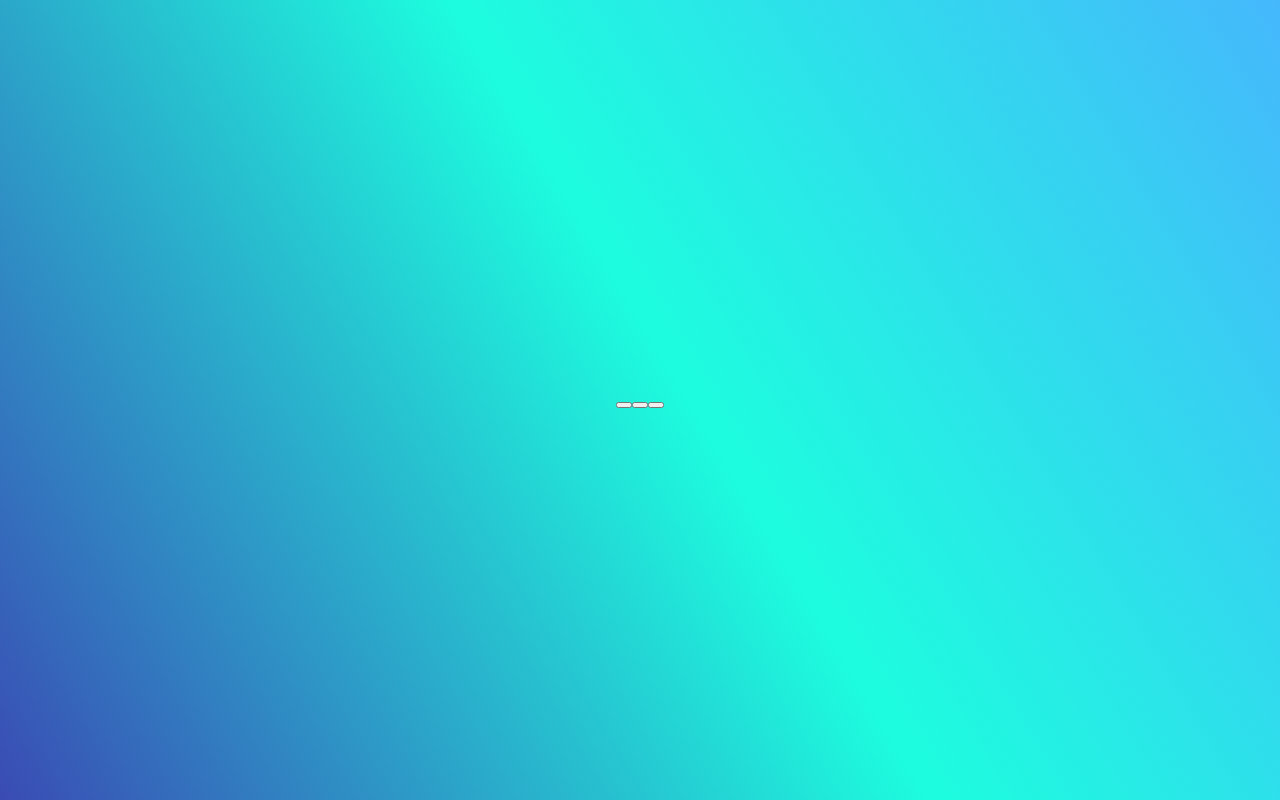
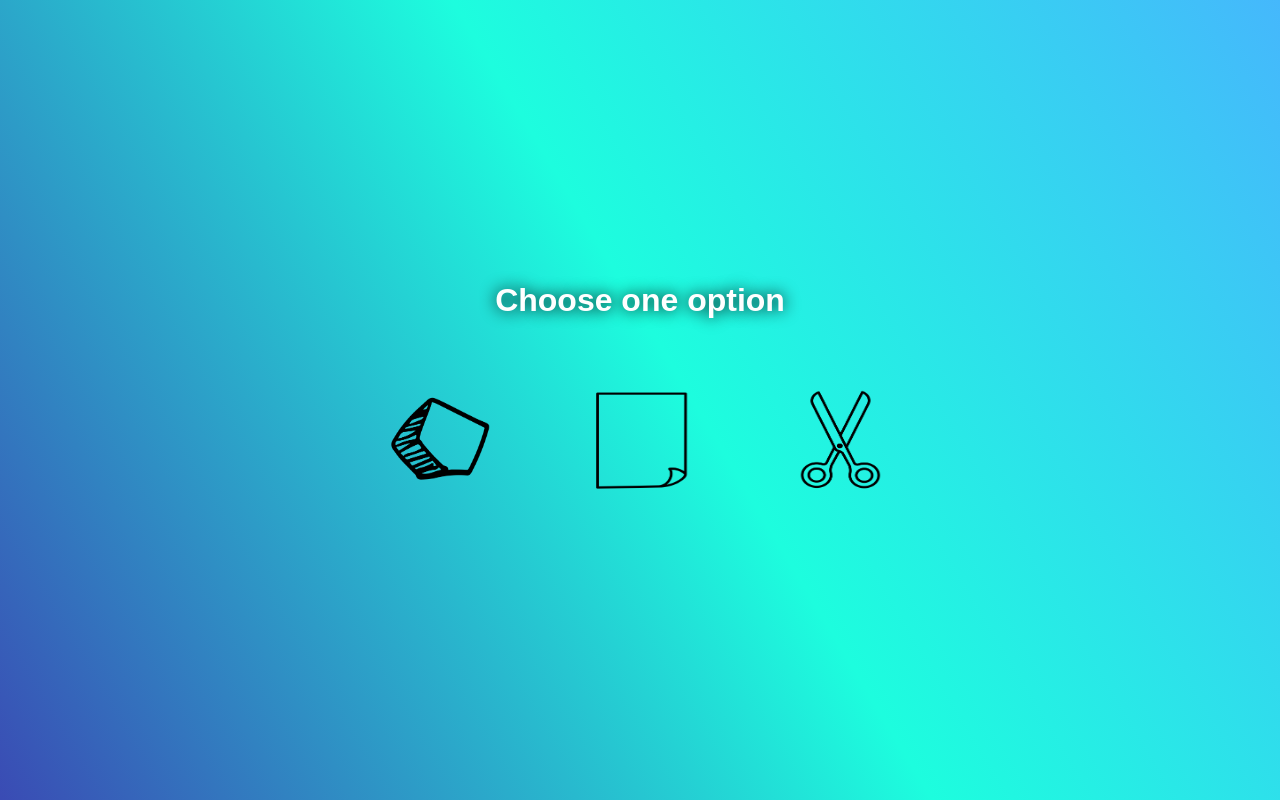
Before and after one commit to sergiojc90/BasicJavaScriptPwd, a plain HTML site: page rockpaper.html in a window 1280 px wide. Both pictures are taken after a click on the button "Play". Drawn offline with Linux system fonts and the light colour scheme.

Commit message:
initial setup

```diff
--- a/rps.css
+++ b/rps.css
@@ -16,6 +16,17 @@ h1{
     min-height: 100vh;
     align-items: center;
     justify-content: center;
+}
+.options{
+    padding: 50px;
+    height: 100px;
+    width: 100px;
+}
+.options:hover{
+    transform: scale(1.3);
+}
+.theGame{
+    display: flex;
 }
 .btn{
     border: .4rem solid black;
--- a/rpsgame.js
+++ b/rpsgame.js
@@ -2,14 +2,17 @@ const main = document.getElementById("main");
 const title = document.getElementById("title");
 const startBtn = document.querySelector("#startBtn");
 const thegame = document.createElement("div");
-const rock = document.createElement("button");
-const paper = document.createElement("button");
-const scissors = document.createElement("button");
-const returnBtn = document.createElement("button");
+const rock = document.createElement("img");
+const paper = document.createElement("img");
+const scissors = document.createElement("img");
+const returnBtn = document.createElement("img");
 
 rock.setAttribute("class","options");
+rock.setAttribute("src","./images/rock.png");
 paper.setAttribute("class","options");
+paper.setAttribute("src","./images/paper.png");
 scissors.setAttribute("class","options");
+scissors.setAttribute("src","./images/scissors.png");
 thegame.setAttribute("class","theGame");
 
 
@@ -18,7 +21,7 @@ startBtn.classList.add
 
 function startGame(e){
     this.parentNode.removeChild(this);
-    title.parentNode.removeChild(title);
+    title.textContent = "Choose one option";
     thegame.appendChild(rock);
     thegame.appendChild(paper);
     thegame.appendChild(scissors);
```
